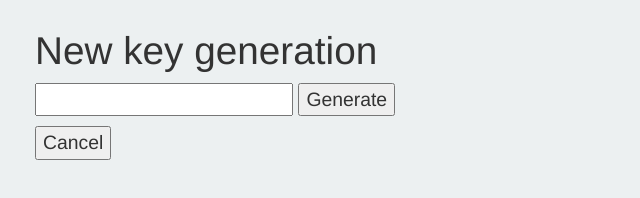
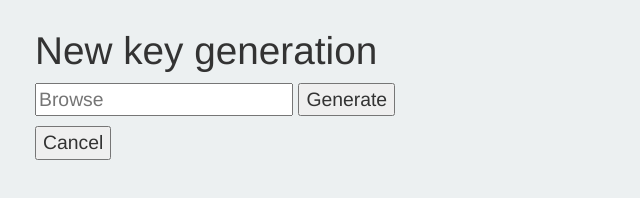
Before and after one commit to the-hippo-crash/the-crash, an Electron app: page public/html/index.html in a window 800 px wide. Both pictures are taken after a click on the button "Generate new keys". Shown: the full height of the page, 0-640 px from the left. Drawn offline with nearby package versions, Linux system fonts and the light colour scheme; files that its build step writes are made by us from their sources; no server answers.

Commit message:
Added placeholders for file browse input fields

```diff
--- a/public/html/index.html
+++ b/public/html/index.html
@@ -36,7 +36,7 @@
 
                 <p>
                     <form data-form-generate-key>
-                        <input type="text" id="generate-key-pair-path" data-directory-picker />
+                        <input type="text" id="generate-key-pair-path" placeholder="Browse" data-directory-picker />
                         <input type="submit" value="Generate" />
                     </form>
                 </p>
@@ -71,7 +71,7 @@
 
                 <p>
                     <form data-form-load-key>
-                        <input type="text" data-file-picker id="load-key-pair-path" />
+                        <input type="text" data-file-picker placeholder="Browse" id="load-key-pair-path" />
                         <input type="submit" data-open-page="load-key" value="Load key" />
                     </form>
                 </p>
```
